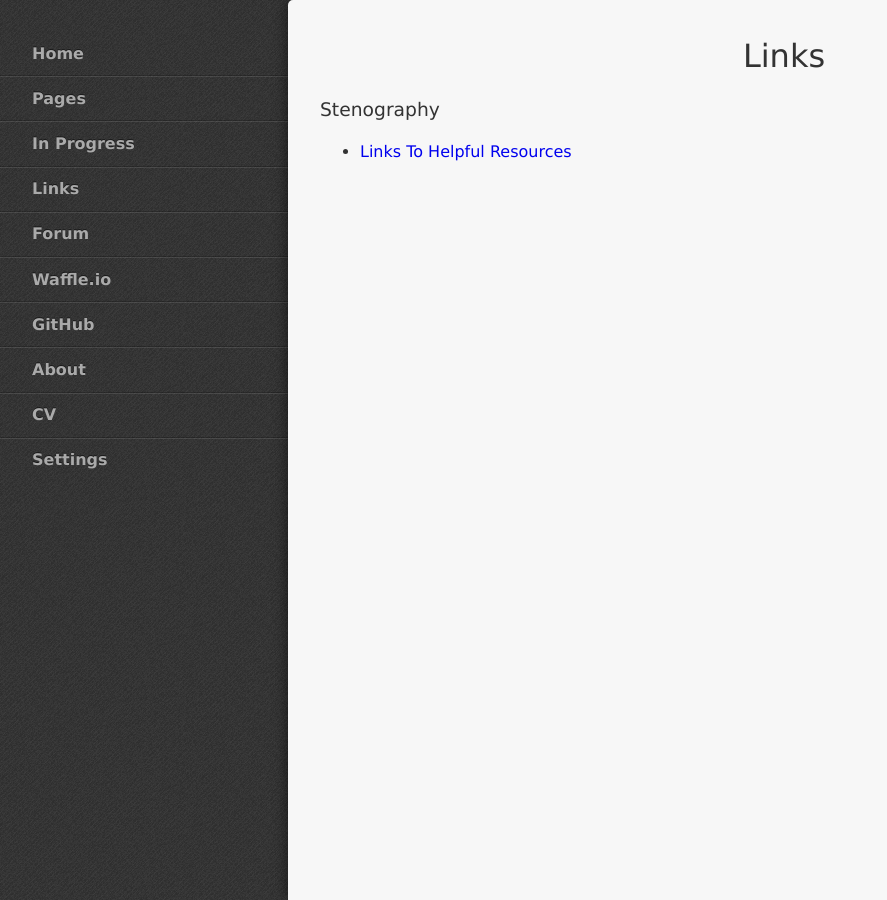
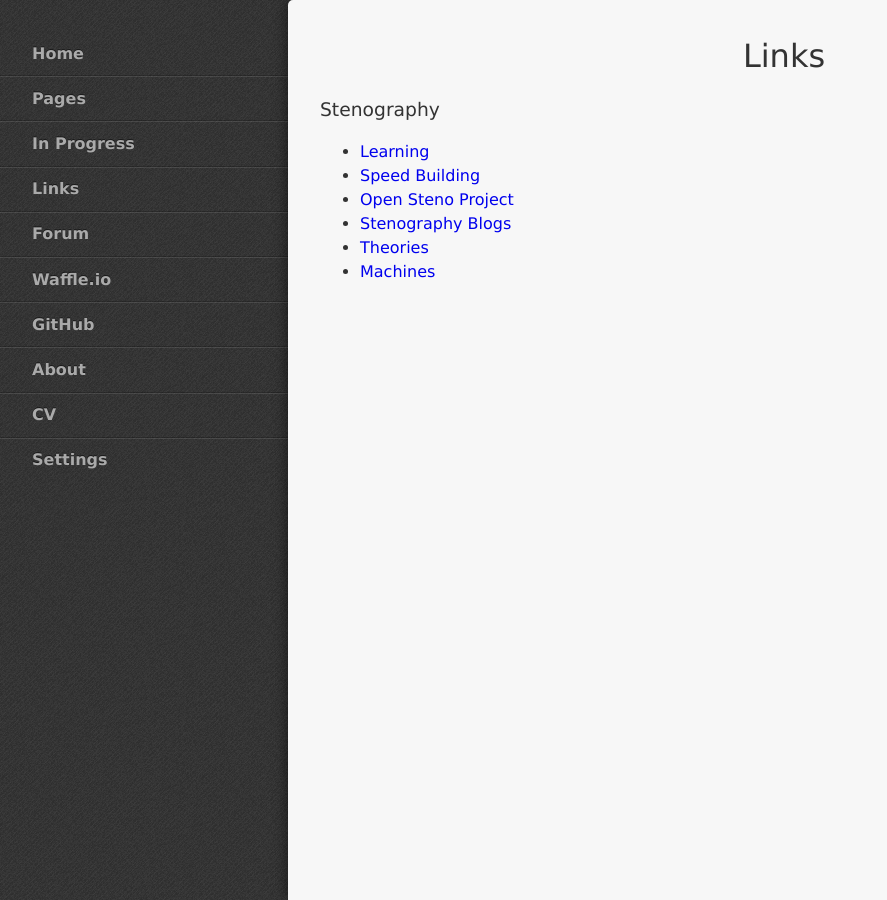
Before and after one commit to StevenTammen/StevenTammen.github.io, a Jekyll site: the page built from pages/links.md, in a window 1280 px wide. Shown: the whole page, without its empty margins (0-887 px from the left). Built offline with Jekyll 4.4.1, drawn with Linux system fonts in a browser that asks for light colours.

Commit message:
Update links.md

```diff
--- a/pages/links.md
+++ b/pages/links.md
@@ -8,4 +8,9 @@ title: Links
 
 ### Stenography
 
-- [Links To Helpful Resources](http://steventammen.com/stenography/links/)
+- [Learning](http://steventammen.com/stenography/links/learning/)
+- [Speed Building](http://steventammen.com/stenography/links/speed-bulding/)
+- [Open Steno Project](http://steventammen.com/stenography/links/open-steno-project/)
+- [Stenography Blogs](http://steventammen.com/stenography/links/stenography-blogs/)
+- [Theories](http://steventammen.com/stenography/links/theories/)
+- [Machines](http://steventammen.com/stenography/links/machines/)
```
